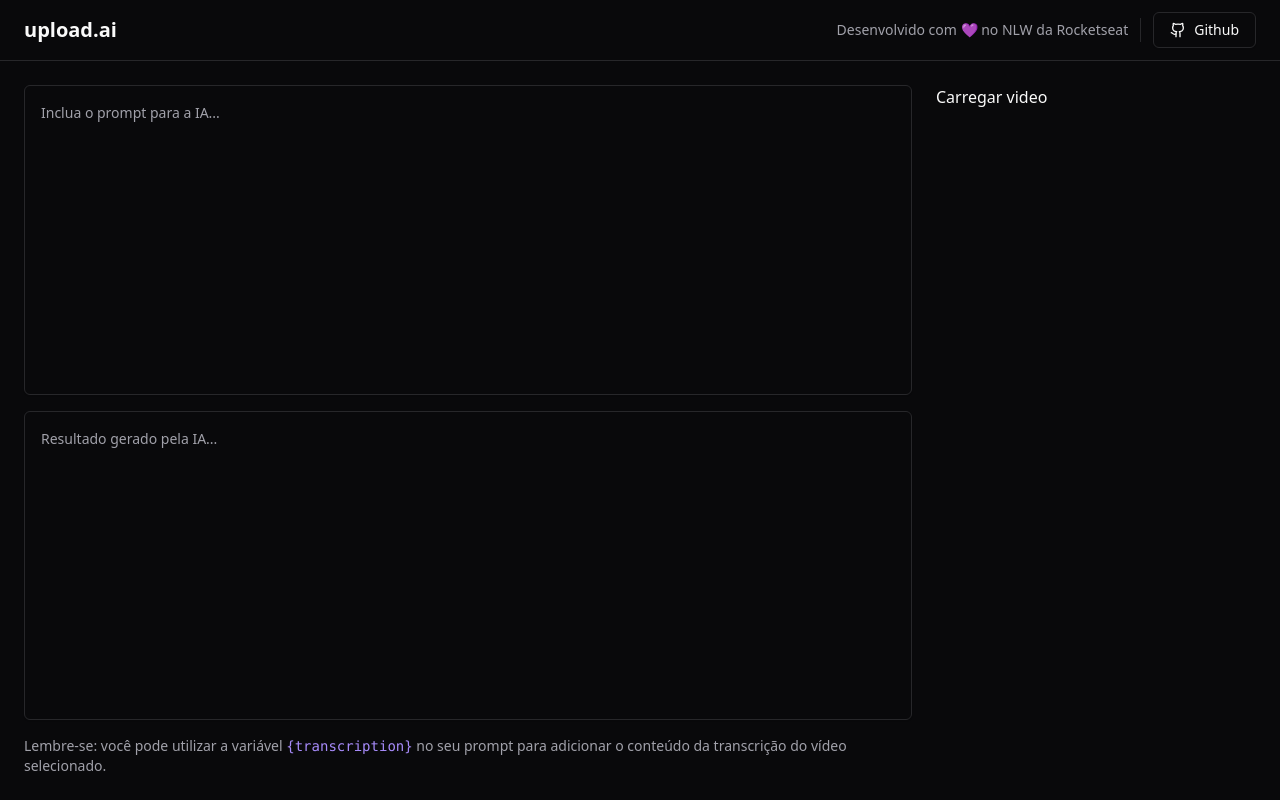
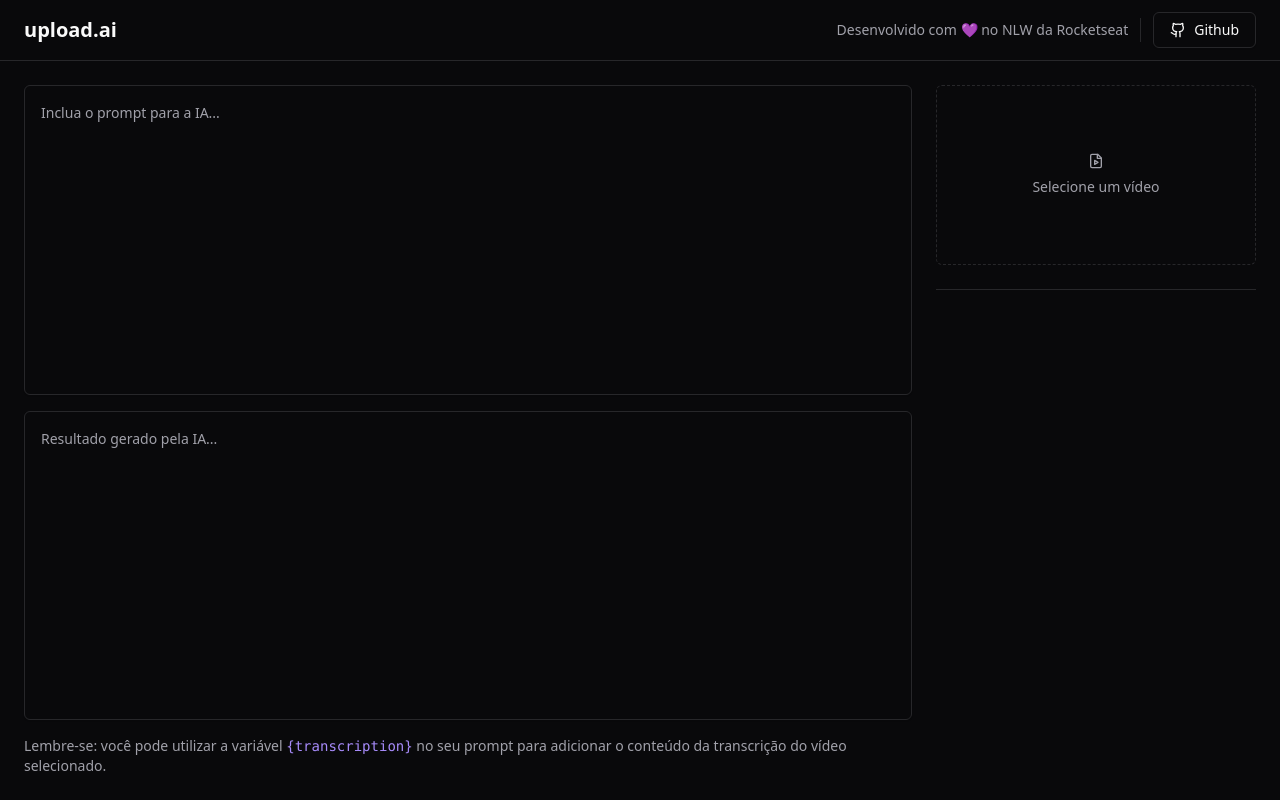
Before and after one commit to wallacewolv/upload-ai-web, a React (Vite) app: page / in a window 1280 px wide. Built offline with nearby package versions, Linux system fonts and the light colour scheme.

Commit message:
feat: Incluindo label e input para carregamento do video

```diff
--- a/src/App.tsx
+++ b/src/App.tsx
@@ -1,7 +1,9 @@
+import { FileVideo, Github } from "lucide-react";
+
 import { Button } from "./components/ui/button";
-import { Github } from "lucide-react";
 import { Separator } from "./components/ui/separator";
 import { Textarea } from "./components/ui/textarea";
+
 export function App() {
   return (
     <div className="min-h-screen flex flex-col">
@@ -43,13 +45,21 @@ export function App() {
         </div>
         <aside className="w-80 space-y-6">
           <form className="space-y-6">
-            <label htmlFor="video">Carregar video</label>
+            <label
+              htmlFor="video"
+              className="border flex rounded-md aspect-video cursor-pointer border-dashed text-sm flex-col gap-2 items-center justify-center text-muted-foreground hover:bg-primary/5"
+            >
+              <FileVideo className="w-4 h-4" />
+              Selecione um vídeo
+            </label>
             <input
               type="file"
               id="video"
               accept="video/mp4"
               className="sr-only"
             />
+
+            <Separator />
           </form>
           <form></form>
         </aside>
```
